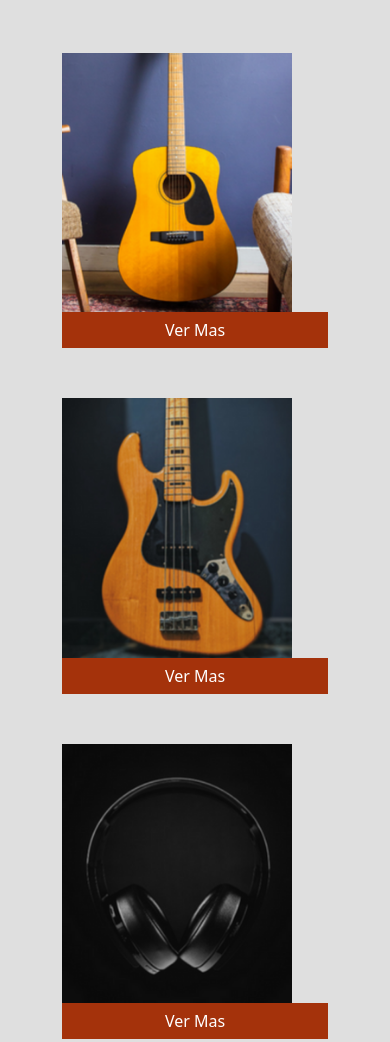
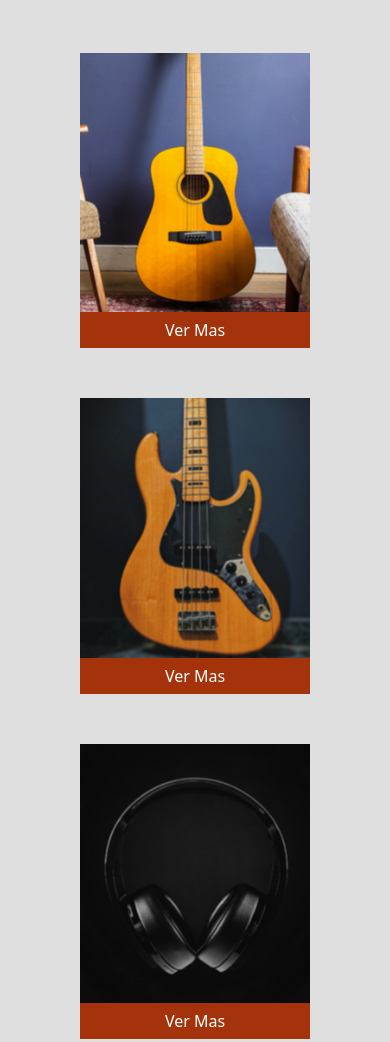
Before and after one commit to JuliAraoz/entrega-proyecto-final-4, a website: page compra.html in a window 390 px wide. Shown: the part 1750-2792 px from the top of the page. Drawn offline with nearby package versions, Linux system fonts and the light colour scheme.

Commit message:
Arregle el botonCompra

```diff
--- a/compra.html
+++ b/compra.html
@@ -135,7 +135,7 @@
                         <div class="productosAnimacion">
                             <img src="imagenes/guitarra-recomendado.png" alt="producto recomendado" class="imgRecomendado">
                             <div class="d-grid gap-2 col-md-10">
-                                <button class="btn btn-primary botonProductos" type="button">Ver Mas</button>
+                                <button class="btn btn-primary botonCompra" type="button">Ver Mas</button>
                             </div>
                         </div>
                     </div>
@@ -143,7 +143,7 @@
                         <div class="productosAnimacion">
                             <img src="imagenes/bajo-recomendado.png" alt="producto recomendado" class="imgRecomendado imgRecomendado">
                             <div class="d-grid gap-2 col-md-10">
-                                <button class="btn btn-primary botonProductos" type="button">Ver Mas</button>
+                                <button class="btn btn-primary botonCompra" type="button">Ver Mas</button>
                             </div>
                         </div>
                     </div>
@@ -151,7 +151,7 @@
                         <div class="productosAnimacion">
                             <img src="imagenes/audio-recomendado.png" alt="producto recomendado" class="imgRecomendado imgRecomendado">
                             <div class="d-grid gap-2 col-md-10">
-                                <button class="btn btn-primary botonProductos" type="button">Ver Mas</button>
+                                <button class="btn btn-primary botonCompra" type="button">Ver Mas</button>
                             </div>
                         </div>
                     </div>
@@ -159,7 +159,7 @@
                         <div class="productosAnimacion">
                             <img src="imagenes/piano-recomendado.png" alt="producto recomendado" class="imgRecomendado imgRecomendado">
                             <div class="d-grid gap-2 col-md-10">
-                                <button class="btn btn-primary botonProductos" type="button">Ver Mas</button>
+                                <button class="btn btn-primary botonCompra" type="button">Ver Mas</button>
                             </div>
                         </div>
                     </div>
--- a/scss/_compra.scss
+++ b/scss/_compra.scss
@@ -74,3 +74,8 @@
     border: 1px solid rgb(116, 115, 115);
     background-color: rgb(146, 146, 146);
 }
+.botonCompra {
+    width: 266px !important;
+    background-color: #A4320B !important;
+    border: none !important;
+    border-radius: 0px !important; }
--- a/scss/_responsive.scss
+++ b/scss/_responsive.scss
@@ -69,6 +69,9 @@
         border: none !important;
         border-radius: 0px !important;
     }
+    .botonCompra {
+        width: 230px !important;
+    }
 }
 @media only screen and (max-width:1024px) {
     .imgCompra{
@@ -89,5 +92,8 @@
         border: none !important;
         border-radius: 0px !important;
     }
+    .botonCompra {
+        width: 230px !important;
+    }
 
 }
```
Also changed, not shown: css-2/style.css.
